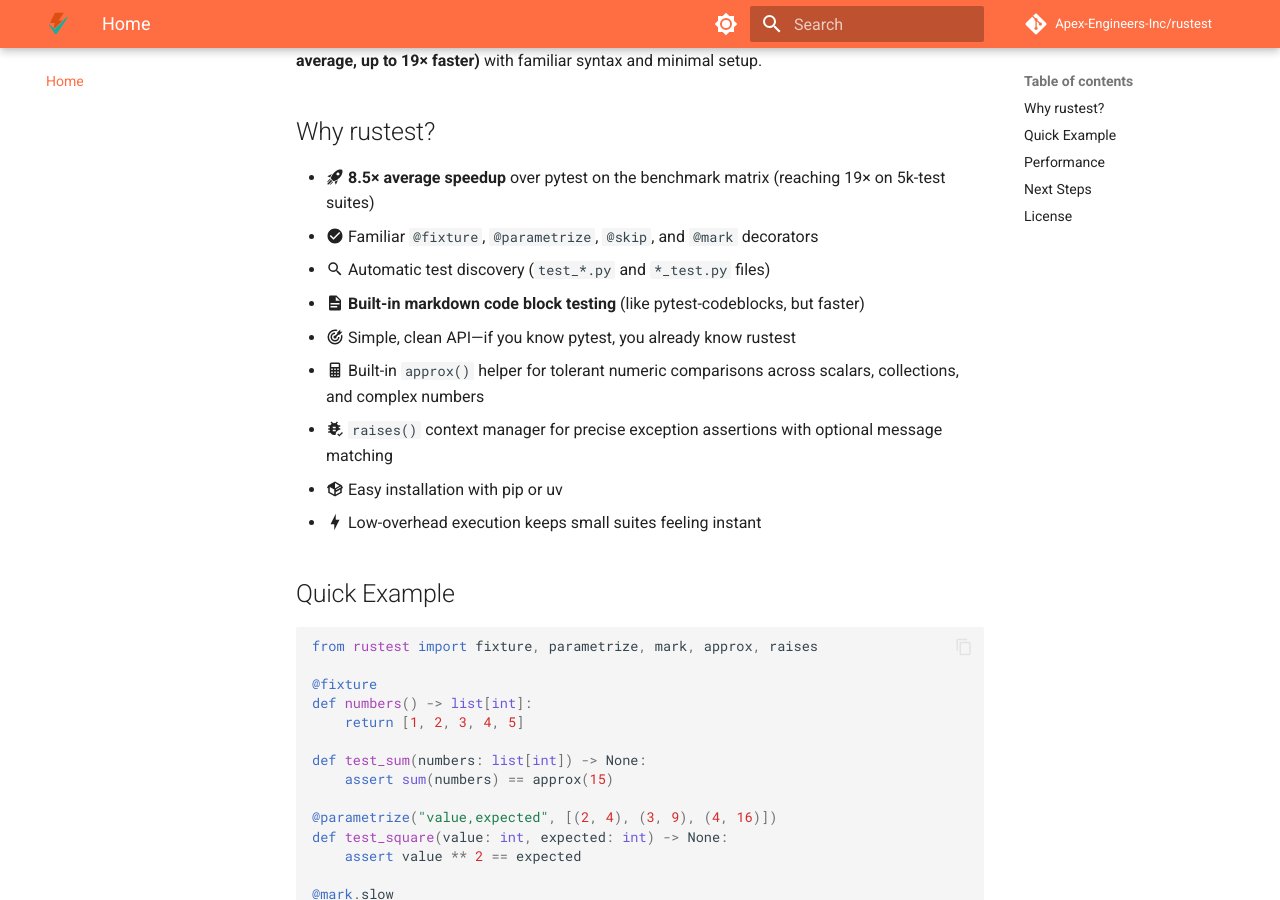
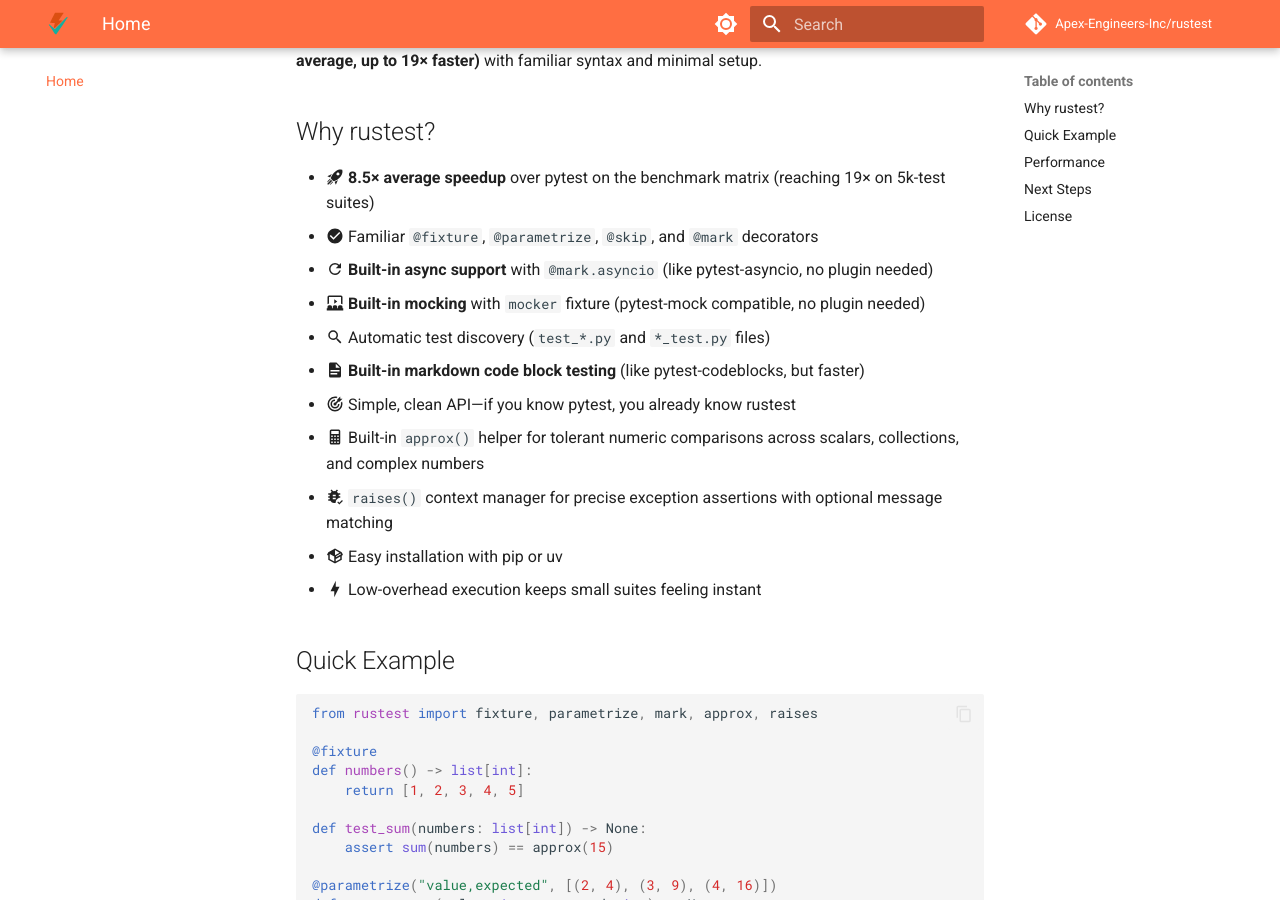
Before and after one commit to Apex-Engineers-Inc/rustest, an MkDocs documentation site: the page built from docs/index.md, in a window 1280 px wide and 900 px high, scrolled down 620 px. Built offline with MkDocs 1.6.1 and Material for MkDocs 9.7.7, drawn with Linux system fonts in a browser that asks for light colours; comment, search, counter and statistics services are not loaded.

Commit message:
Feature mocker fixture as built-in capability in docs
Highlight the mocker fixture as a key built-in feature throughout
the documentation:

- Add to pytest compatibility mode feature list
- Include in compatibility mode banner display
- Feature prominently in 'Why rustest?' section with 🎭 emoji
- Update built-in fixtures list in all locations
- Add to main documentation index

Emphasizes that mocker is:
- Built-in (no pytest-mock dependency needed)
- pytest-mock compatible API
- Available in both native and --pytest-compat modes
- Part of rustest's comprehensive built-in fixture suite

No additional dependencies required.

```diff
--- a/docs/index.md
+++ b/docs/index.md
@@ -12,6 +12,8 @@ Rustest (pronounced like Russ-Test) is a Rust-powered test runner that aims to p
 
 - :material-rocket-launch: **8.5× average speedup** over pytest on the benchmark matrix (reaching 19× on 5k-test suites)
 - :material-check-circle: Familiar `@fixture`, `@parametrize`, `@skip`, and `@mark` decorators
+- :material-refresh: **Built-in async support** with `@mark.asyncio` (like pytest-asyncio, no plugin needed)
+- :material-theater: **Built-in mocking** with `mocker` fixture (pytest-mock compatible, no plugin needed)
 - :material-magnify: Automatic test discovery (`test_*.py` and `*_test.py` files)
 - :material-file-document: **Built-in markdown code block testing** (like pytest-codeblocks, but faster)
 - :material-bullseye-arrow: Simple, clean API—if you know pytest, you already know rustest
```
Also changed, not shown: README.md (+7 -4 lines).
